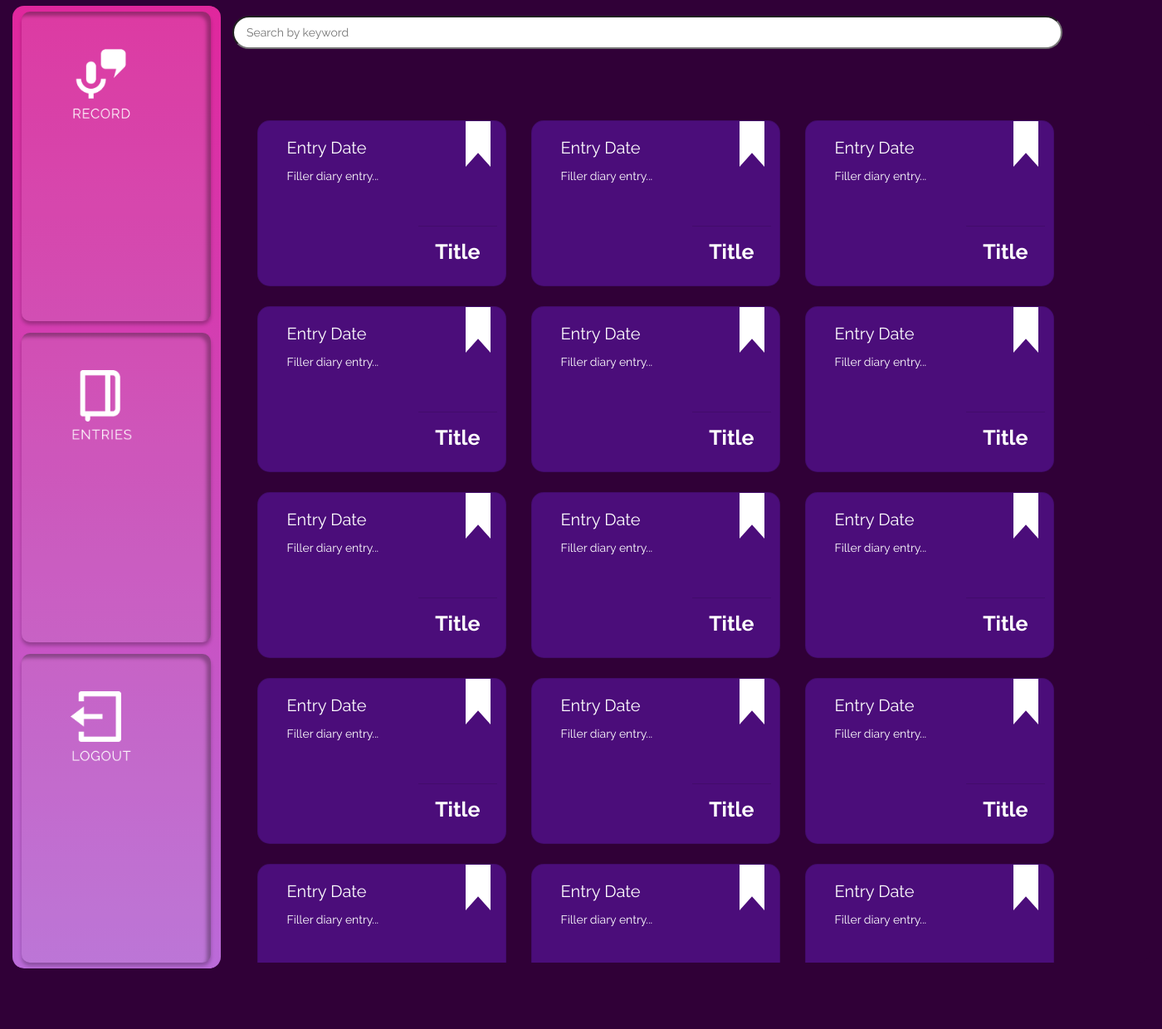
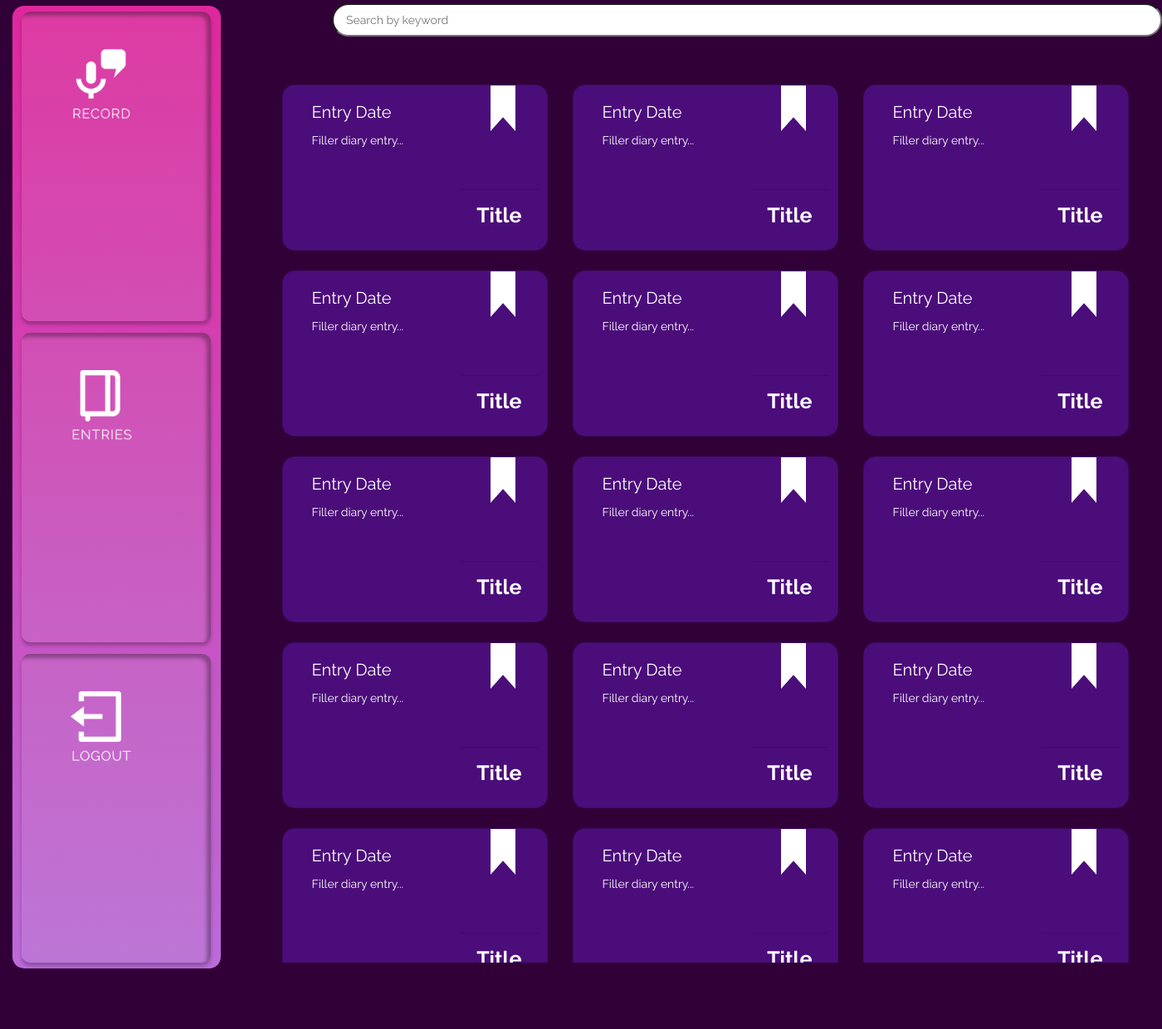
Before and after one commit to jacquelynchow/pennappsxxi, a Flask app: page /entries in a window 1400 px wide. Shown: the part 106-1346 px from the top of the page at 83% size. Run offline with Flask 2, Linux system fonts and the light colour scheme; some libraries are stand-ins or nearby versions.

Commit message:
fixed placements in entries file

```diff
--- a/app/static/styles/styles.css
+++ b/app/static/styles/styles.css
@@ -369,19 +369,19 @@ main#recording-space {
 }
 
 
-/* entries page styles */
+/*------------- entries page styles -------------*/
 #entriescontent {
   background: #300037;
-  margin: 10vh 1vh;
-  height: 70vh;
+  margin: 7vh 1vh;
+  height: 73vh;
   border-radius: 1em;
   overflow: auto;
 }
 
 .search {
   position: absolute;
-  top: 125px;
-  left: 280px;
+  top: 110px;
+  left: 400px;
   border-radius: 50px;
 }
 
@@ -399,12 +399,13 @@ main#recording-space {
 .card {
   background-color: #4B0D7A;
   height: 200px;
-  width: 300px;
+  width: 320px;
   color: white;
   border-radius: 15px;
-  left: 30px;
+  left: 60px;
   padding-left: 30px;
   padding-bottom: 15px;
+  margin-right: 40px;
 }
 
 .card-footer {
--- a/app/templates/entries.html
+++ b/app/templates/entries.html
@@ -15,10 +15,9 @@
 
         <div class="search">
             <input type="text" placeholder="Search by keyword">
-          </div>
+        </div>
 
         <div class="row">
-
         <div class="card-deck">
             <div class="card text-center">
                 <div class="bookmark">
```
